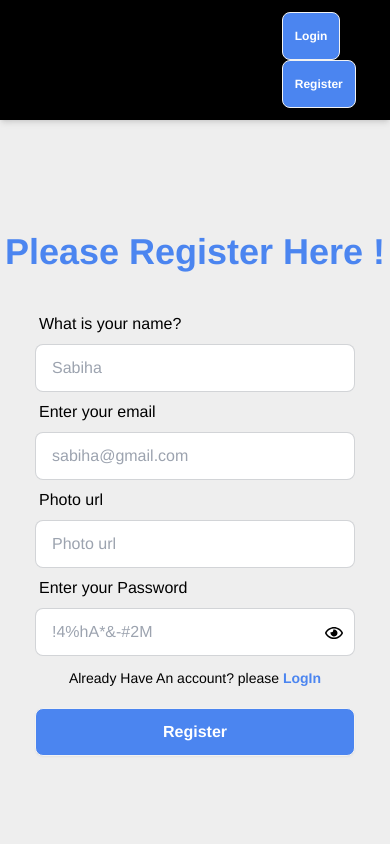
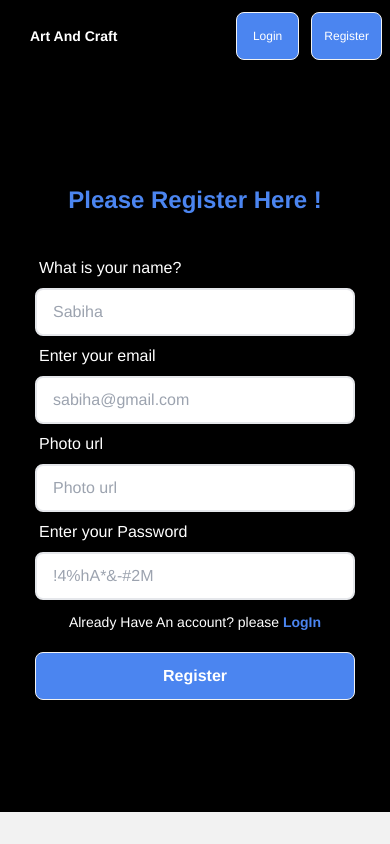
Before and after one commit to farjanasabiha/art-and-craft, a React (Vite) app: page /register in a window 390 px wide. Shown: the top 844 px of the page. Built offline with nearby package versions, Linux system fonts and the light colour scheme; no server answers.

Commit message:
Add : FireBase

```diff
--- a/src/Components/MyArtAndCraftCard/MyArtAndCraftCard.jsx
+++ b/src/Components/MyArtAndCraftCard/MyArtAndCraftCard.jsx
@@ -4,7 +4,7 @@ import Swal from "sweetalert2";
 const MyArtAndCraftCard = ({ allAddedList, list, setList }) => {
   const {
     _id,
-    image_url,
+    photo,
     subCategory_name,
     item_name,
     user_name,
@@ -59,8 +59,8 @@ const MyArtAndCraftCard = ({ allAddedList, list, setList }) => {
           <div className="shadow-lg my-10 rounded-md dark:border-2 dark:border-gray-500">
             <img
               className="w-full h-full rounded-md"
-              src={image_url}
-              alt={item_name}
+              src={photo}
+              alt="Photo"
             ></img>
             <div className="p-7 ">
               <p className=" font-medium leading-snug text-black dark:text-gray-200">
--- a/src/Components/Navbar/Navbar.jsx
+++ b/src/Components/Navbar/Navbar.jsx
@@ -2,6 +2,7 @@ import { useContext, useEffect, useState } from "react";
 import { NavLink } from "react-router-dom";
 import { AuthContext } from "../../provider/AuthProvider";
 import "../../App.css";
+import { IoIosMoon } from "react-icons/io";
 
 const Navbar = () => {
 
@@ -104,16 +105,16 @@ const Navbar = () => {
       {(theme, toggleTheme)}
       <div className="container mx-auto bg-white dark:bg-white">
         <div className="navbar bg-white dark:bg-black mx-auto  py-3">
-          <div className="navbar-start">
+          <div className="navbar-start w-[40%] md:w-full">
             <div className="dropdown">
               <div
                 tabIndex={0}
                 role="button"
-                className="btn btn-ghost lg:hidden"
+                className="btn px-0 btn-ghost lg:hidden"
               >
                 <svg
                   xmlns="http://www.w3.org/2000/svg"
-                  className="h-5 w-5"
+                  className="md:h-5 md:w-5 h-3 w-3"
                   fill="none"
                   viewBox="0 0 24 24"
                   stroke="currentColor"
@@ -133,14 +134,39 @@ const Navbar = () => {
                 {links}
               </ul>
             </div>
-            <p className="text-2xl font-bold text-black">Art And Craft</p>
+            <p className="text-sm md:text-2xl ml-2 font-bold text-black dark:text-white">
+              Art And Craft
+            </p>
           </div>
           <div className="navbar-center hidden lg:flex">
             <ul className="menu menu-horizontal px-1 rounded-none">{links}</ul>
           </div>
-          <div className="navbar-end ">
-            <div className="mr-5">
-              <button onClick={toggleTheme}>Change Theme</button>
+          <div className="navbar-end w-[60%] md:w-full">
+            <div className="mr-0 md:mr-5">
+              {/* <button>Change Theme</button> */}
+              <label className="swap swap-rotate">
+                {/* this hidden checkbox controls the state */}
+                <input
+                  onClick={toggleTheme}
+                  type="checkbox"
+                  className="theme-controller"
+                />
+
+                {/* sun icon */}
+                <svg
+                  className="swap-off h-10 w-10 fill-current"
+                  xmlns="http://www.w3.org/2000/svg"
+                  viewBox="0 0 24 24"
+                >
+                  <path d="M5.64,17l-.71.71a1,1,0,0,0,0,1.41,1,1,0,0,0,1.41,0l.71-.71A1,1,0,0,0,5.64,17ZM5,12a1,1,0,0,0-1-1H3a1,1,0,0,0,0,2H4A1,1,0,0,0,5,12Zm7-7a1,1,0,0,0,1-1V3a1,1,0,0,0-2,0V4A1,1,0,0,0,12,5ZM5.64,7.05a1,1,0,0,0,.7.29,1,1,0,0,0,.71-.29,1,1,0,0,0,0-1.41l-.71-.71A1,1,0,0,0,4.93,6.34Zm12,.29a1,1,0,0,0,.7-.29l.71-.71a1,1,0,1,0-1.41-1.41L17,5.64a1,1,0,0,0,0,1.41A1,1,0,0,0,17.66,7.34ZM21,11H20a1,1,0,0,0,0,2h1a1,1,0,0,0,0-2Zm-9,8a1,1,0,0,0-1,1v1a1,1,0,0,0,2,0V20A1,1,0,0,0,12,19ZM18.36,17A1,1,0,0,0,17,18.36l.71.71a1,1,0,0,0,1.41,0,1,1,0,0,0,0-1.41ZM12,6.5A5.5,5.5,0,1,0,17.5,12,5.51,5.51,0,0,0,12,6.5Zm0,9A3.5,3.5,0,1,1,15.5,12,3.5,3.5,0,0,1,12,15.5Z" />
+                </svg>
+
+                {/* moon icon */}
+                <div className="swap-on h-10 w-10 fill-current text-black dark:text-white text-4xl">
+                  <IoIosMoon />
+                </div>
+              </label>
+              ;
             </div>
             {user ? (
               <div className="flex items-center justify-center gap-3">
@@ -154,7 +180,7 @@ const Navbar = () => {
                 </div>
                 <button
                   onClick={handleSignOut}
-                  className="btn px-2 md:px-8 bg-[#4b85f0] text-white font-semibold text-sm md:text-lg hover:bg-transparent hover:text-[#4b85f0] hover:border-solid hover:border-[#4b85f0]"
+                  className="btn px-4 md:px-8 bg-[#4b85f0] text-white font-semibold text-sm md:text-lg hover:bg-transparent hover:text-[#4b85f0] hover:border-solid hover:border-[#4b85f0]"
                 >
                   Log Out
                 </button>
@@ -163,13 +189,13 @@ const Navbar = () => {
               <div>
                 <a
                   href="/login"
-                  className="btn mr-3 px-3 md:px-8 bg-[#4b85f0] text-white font-semibold  text-xs md:text-lg hover:bg-transparent hover:text-[#4b85f0] hover:border-solid hover:border-[#4b85f0]"
+                  className="btn mr-3 px-4 md:px-8 bg-[#4b85f0] text-white font-normal md:font-semibold  text-xs md:text-lg hover:bg-transparent hover:text-[#4b85f0] hover:border-solid hover:border-[#4b85f0]"
                 >
                   <button>Login</button>
                 </a>
                 <a
                   href="/register"
-                  className="btn px-3 md:px-8 bg-[#4b85f0] text-white font-semibold text-xs md:text-lg hover:bg-transparent hover:text-[#4b85f0] hover:border-solid hover:border-[#4b85f0]"
+                  className="btn px-3 md:px-8 bg-[#4b85f0] text-white font-normal md:font-semibold text-xs md:text-lg hover:bg-transparent hover:text-[#4b85f0] hover:border-solid hover:border-[#4b85f0]"
                 >
                   <button>Register</button>
                 </a>
--- a/src/Pages/Login/Login.jsx
+++ b/src/Pages/Login/Login.jsx
@@ -52,9 +52,9 @@ const Login = () => {
   };
 
   return (
-    <div className=" bg-white">
+    <div className=" bg-white dark:bg-black">
       <div className="container mx-auto">
-        <div className="flex items-center justify-center flex-col py-28">
+        <div className="flex items-center justify-center flex-col py-10 md:py-28">
           <h1 className="text-xl md:text-4xl font-semibold text-[#4b85f0] mb-8">
             Please Login Here !
           </h1>
@@ -114,24 +114,24 @@ const Login = () => {
               type="submit"
               value="LogIn"
             ></input>
-            <div className="flex w-full flex-col md:flex-row items-center justify-between gap-3">
+            <div className="flex flex-col md:flex-row items-center justify-between gap-3">
               <button
                 onClick={handleGoogleLogin}
                 href="/login"
-                className="btn  px-8 bg-[#4b85f0] text-white transition duration-300 font-normal text-base hover:bg-transparent hover:text-[#4b85f0] hover:border-solid hover:border-[#4b85f0]"
+                className="btn  bg-[#4b85f0] text-white transition duration-300 font-normal text-base hover:bg-transparent hover:text-[#4b85f0] hover:border-solid hover:border-[#4b85f0]"
               >
                 Login with Google
               </button>
               <button
                 onClick={handleGithubLogin}
                 href="/login"
-                className="btn  px-8 bg-[#4b85f0] text-white transition duration-300 font-normal text-base hover:bg-transparent hover:text-[#4b85f0] hover:border-solid hover:border-[#4b85f0]"
+                className="btn bg-[#4b85f0] text-white transition duration-300 font-normal text-base hover:bg-transparent hover:text-[#4b85f0] hover:border-solid hover:border-[#4b85f0]"
               >
                 Login with Github
               </button>
             </div>
 
-            <p className="text-black font-medium text-sm text-center">
+            <p className="text-black dark:text-white font-medium text-sm text-center">
               New Here? Please{" "}
               <a href="/register" className="text-[#4b85f0] font-semibold">
                 Register !
--- a/src/Pages/Register/Register.jsx
+++ b/src/Pages/Register/Register.jsx
@@ -70,17 +70,18 @@ const Register = () => {
       });
   };
   return (
+    <div className="bg-white dark:bg-black dark:text-white">
       <div className="container mx-auto">
         <form
           onSubmit={handleRegister}
           className="flex items-center justify-center flex-col py-28"
         >
-        <h1 className="text-4xl font-semibold text-[#4b85f0] mb-8">
+          <h1 className="text-2xl md:text-4xl font-semibold text-[#4b85f0] mb-8">
             Please Register Here !
           </h1>
           <label className="form-control w-full max-w-xs">
             <div className="label">
-            <span className="label-text text-black font-medium text-base">
+              <span className="label-text text-black font-medium text-base dark:text-white">
                 What is your name?
               </span>
             </div>
@@ -89,12 +90,12 @@ const Register = () => {
               required
               name="name"
               placeholder="Sabiha"
-            className="input input-bordered w-full max-w-xs"
+              className="input input-bordered bg-white border-2 text-black border-gray-200 w-full max-w-xs"
             />
           </label>
           <label className="form-control w-full max-w-xs">
             <div className="label">
-            <span className="label-text  text-black font-medium text-base">
+              <span className="label-text  text-black font-medium text-base dark:text-white">
                 Enter your email
               </span>
             </div>
@@ -103,12 +104,12 @@ const Register = () => {
               required
               name="email"
               placeholder="sabiha@gmail.com"
-            className="input input-bordered w-full max-w-xs"
+              className="input input-bordered w-full text-black max-w-xs bg-white border-2 border-gray-200"
             />
           </label>
           <label className="form-control w-full max-w-xs">
             <div className="label">
-            <span className="label-text  text-black font-medium text-base">
+              <span className="label-text  text-black font-medium text-base dark:text-white">
                 Photo url
               </span>
             </div>
@@ -117,12 +118,12 @@ const Register = () => {
               required
               name="photo"
               placeholder="Photo url"
-            className="input input-bordered w-full max-w-xs"
+              className="input input-bordered text-black w-full max-w-xs bg-white border-2 border-gray-200"
             />
           </label>
           <label className="form-control w-full max-w-xs relative">
             <div className="label">
-            <span className="label-text  text-black font-medium text-base">
+              <span className="label-text  text-black font-medium text-base dark:text-white">
                 Enter your Password
               </span>
             </div>
@@ -131,7 +132,7 @@ const Register = () => {
               required
               name="password"
               placeholder="!4%hA*&-#2M"
-            className="input input-bordered w-full max-w-xs "
+              className="input input-bordered text-black w-full max-w-xs  bg-white border-2 border-gray-200"
             />
             <span
               className="absolute top-14 right-3"
@@ -144,7 +145,7 @@ const Register = () => {
               )}
             </span>
           </label>
-        <p className="text-black font-medium text-sm mt-3 font-face">
+          <p className="text-black font-medium text-sm mt-3 font-face dark:text-white">
             Already Have An account? please{" "}
             <a href="/login" className="text-[#4b85f0] font-semibold">
               LogIn
@@ -167,6 +168,7 @@ const Register = () => {
           )}
         </form>
       </div>
+    </div>
   );
 };
 
```
Also changed, not shown: tailwind.config.js (+0 -24 lines). Lines whose indentation alone changed are shown as unchanged.
